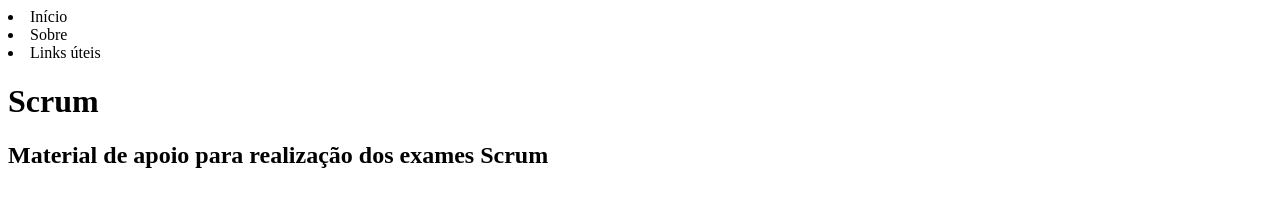
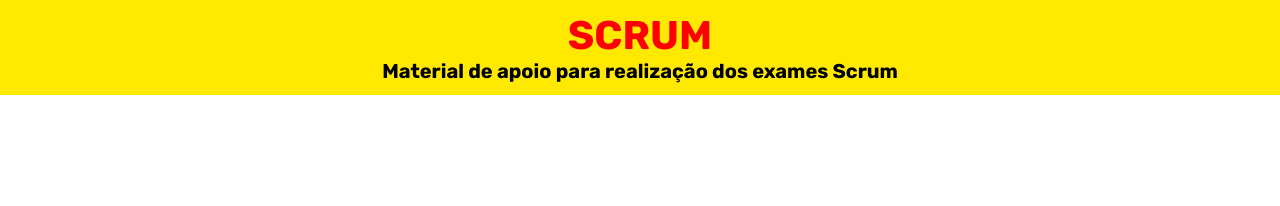
Before and after one commit to jamalchk/scrum, a website: page index.html in a window 1280 px wide. Drawn offline with Linux system fonts and the light colour scheme.

Commit message:
Incluindo ícones de favicon e demais

```diff
--- a/css/styles.css
+++ b/css/styles.css
@@ -0,0 +1,35 @@
+* {
+    padding: 0;
+    margin: 0;
+    font-family: Rubik, Arial, Helvetica, sans-serif;
+}
+
+:root {
+    --cor-primaria: #ffe900;
+    --cor-secundaria: #ff0002;
+}
+
+.cabecalho {
+    max-width: 100%;
+    background: var(--cor-primaria);
+    padding: 12px;
+}
+
+.cabecalho__titulo {
+    color: var(--cor-secundaria);
+    text-transform: uppercase;
+    font-weight: 800;
+    font-size: 40px;
+}
+
+.cabecalho__titulo,
+.cabecalho__subtitulo {
+    max-width: 800px;
+    margin: 0 auto;
+    text-align: center;
+}
+
+.cabecalho__subtitulo {
+    font-size: 20px;
+
+}
--- a/index.html
+++ b/index.html
@@ -1,21 +1,27 @@
 <!DOCTYPE html>
-<html lang="en">
+<html lang="pt-br">
 <head>
     <meta charset="UTF-8">
     <meta name="viewport" content="width=device-width, initial-scale=1.0">
     <meta http-equiv="X-UA-Compatible" content="ie=edge">
     <title>Scrum</title>
+    <link href="https://fonts.googleapis.com/css?family=Rubik:400,400i,700" rel="stylesheet">
     <link rel="stylesheet" href="css/styles.css">
+    <meta name="theme-color" content="#ffe900">
+    <link rel="icon" type="image/png" sizes="64x64" href="img/assets/favicon.png">
+    <link rel="apple-touch-icon" sizes="180x180" href="img/assets/180.png">
+    <link href="img/assets/192.png" rel="icon" sizes="192x192" />
+    <link href="img/assets/128.png" rel="icon" sizes="128x128" />
 </head>
 <body>
     <header class="cabecalho">
-        <nav class="navegacao">
+        <!-- <nav class="navegacao">
             <li class="navegacao__item">Início</li>
             <li class="navegacao__item">Sobre</li>
             <li class="navegacao__item">Links úteis</li>
-        </nav>
-        <h1>Scrum</h1>
-        <h2>Material de apoio para realização dos exames Scrum</h2>
+        </nav> -->
+        <h1 class="cabecalho__titulo">Scrum</h1>
+        <h2 class="cabecalho__subtitulo">Material de apoio para realização dos exames Scrum</h2>
     </header>
 </body>
 </html>
--- a/package.json
+++ b/package.json
@@ -4,7 +4,8 @@
   "description": "",
   "main": "index.js",
   "scripts": {
-    "test": "echo \"Error: no test specified\" && exit 1"
+    "test": "echo \"Error: no test specified\" && exit 1",
+    "dev": "browser-sync start --server --files \"css/*.css\""
   },
   "repository": {
     "type": "git",
```
Also changed, not shown: img/assets/128.png (added), img/assets/180.png (added), img/assets/192.png (added), img/assets/favicon.png (added).
